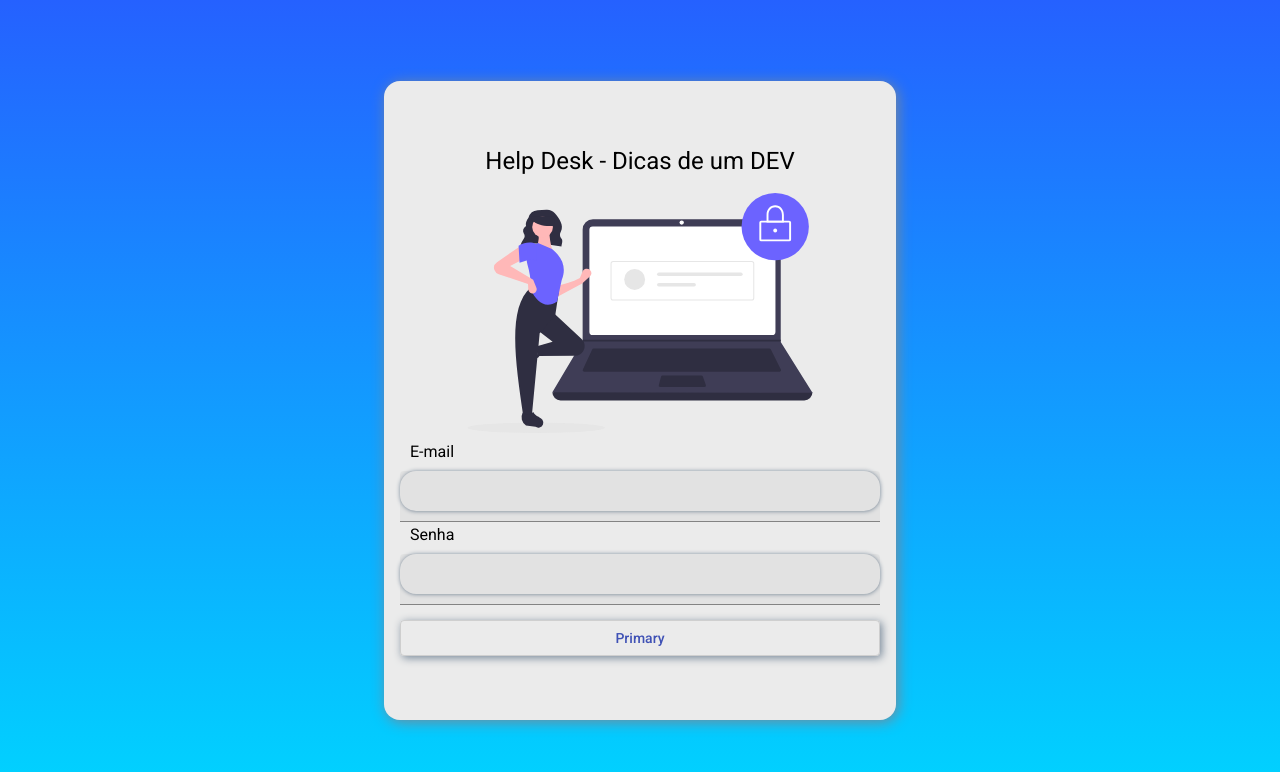
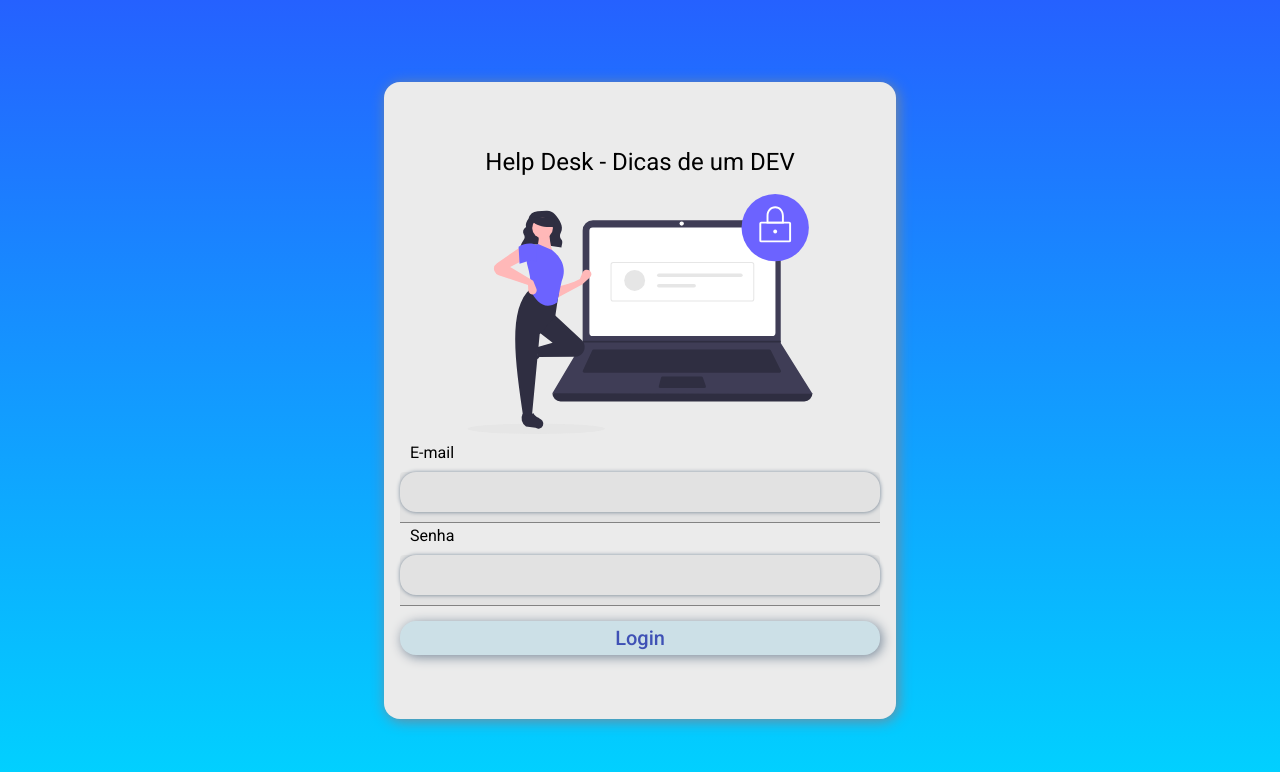
Before and after one commit to pamelamoreiras/helpdesk-front-ok, an Angular app: page /login in a window 1280 px wide. Shown: the top 772 px of the page. Built offline with nearby package versions, Linux system fonts and the light colour scheme.

Commit message:
validação de formularios para login

```diff
--- a/src/app/components/header/header.component.css
+++ b/src/app/components/header/header.component.css
@@ -10,4 +10,5 @@
     padding: 1rem 10%;
     border-radius: 2rem;
     box-shadow: 1px 1px .4em lightslategray;
+    background-color: rgb(202, 238, 250);
 }
--- a/src/app/components/home/home.component.css
+++ b/src/app/components/home/home.component.css
@@ -1,7 +1,7 @@
 .card {
     width: 90%;
     margin: 1rem auto;
-    background-color: rgb(235, 235, 235);
+    background-color: rgb(202, 238, 250);
     box-shadow: 2px 2px 1em lightslategray;
 }
 
--- a/src/app/components/login/login.component.css
+++ b/src/app/components/login/login.component.css
@@ -13,7 +13,6 @@
     padding: 4rem 1rem;
     border-radius: 1rem;
     box-shadow: 2px 2px 1em lightslategray;
-
 }
 
 h1 {
@@ -33,6 +32,10 @@
     width: 100%;
     margin-top: 1rem;
     box-shadow: 2px 2px .6em lightslategray;
+    background-color: rgb(204, 224, 231);
+    border-radius: 1rem;
+    border: gray;
+    font-size: 20px;
 }
 
 .cabecalho-login {
--- a/src/app/components/login/login.component.html
+++ b/src/app/components/login/login.component.html
@@ -9,15 +9,27 @@
         <h3 class="cabecalho-login">E-mail</h3>
         <mat-form-field class="full-width" appearance="fill">
           <mat-label></mat-label>
-          <input matInput placeholder="Ex. fulano@mail.com">
+          <input
+          [formControl]="email"
+          [(ngModel)]="creds.email"
+          name="email"
+          matInput
+          placeholder="Ex. fulano@mail.com">
         </mat-form-field>
 
         <h3 class="cabecalho-login">Senha</h3>
         <mat-form-field class="full-width" appearance="fill">
             <mat-label></mat-label>
-            <input type="password" matInput placeholder="Ex. 123" >
+            <input
+            [formControl]="senha"
+            [(ngModel)]="creds.senha"
+            name="senha"
+            type="password"
+            matInput
+            placeholder="Ex. 123" >
           </mat-form-field>
 
-          <button class="login-button" mat-stroked-button color="primary">Primary</button>
+          <button [disabled]="!validaCampos()" class="login-button" mat-stroked-button color="primary">Login</button>
+
       </form>
 </div>
--- a/src/app/components/login/login.component.ts
+++ b/src/app/components/login/login.component.ts
@@ -1,4 +1,6 @@
 import { Component, OnInit } from '@angular/core';
+import { FormControl, Validators } from '@angular/forms';
+import { Credenciais } from 'src/app/models/credenciais';
 
 @Component({
   selector: 'app-login',
@@ -7,9 +9,25 @@
 })
 export class LoginComponent implements OnInit {
 
+  creds: Credenciais = {
+    email: '',
+    senha: ''
+  }
+
+  email = new FormControl(null, Validators.email);
+  senha = new FormControl(null, Validators.minLength(3));
+
   constructor() { }
 
   ngOnInit(): void {
   }
 
+  validaCampos(): boolean {
+    if(this.email.valid && this.senha.valid) {
+      return true;
+    } else {
+      return false;
+    }
+  }
+
 }
--- /dev/null
+++ b/src/app/models/credenciais.ts
@@ -0,0 +1,4 @@
+export interface Credenciais{
+    email: string;
+    senha: string;
+}
```
